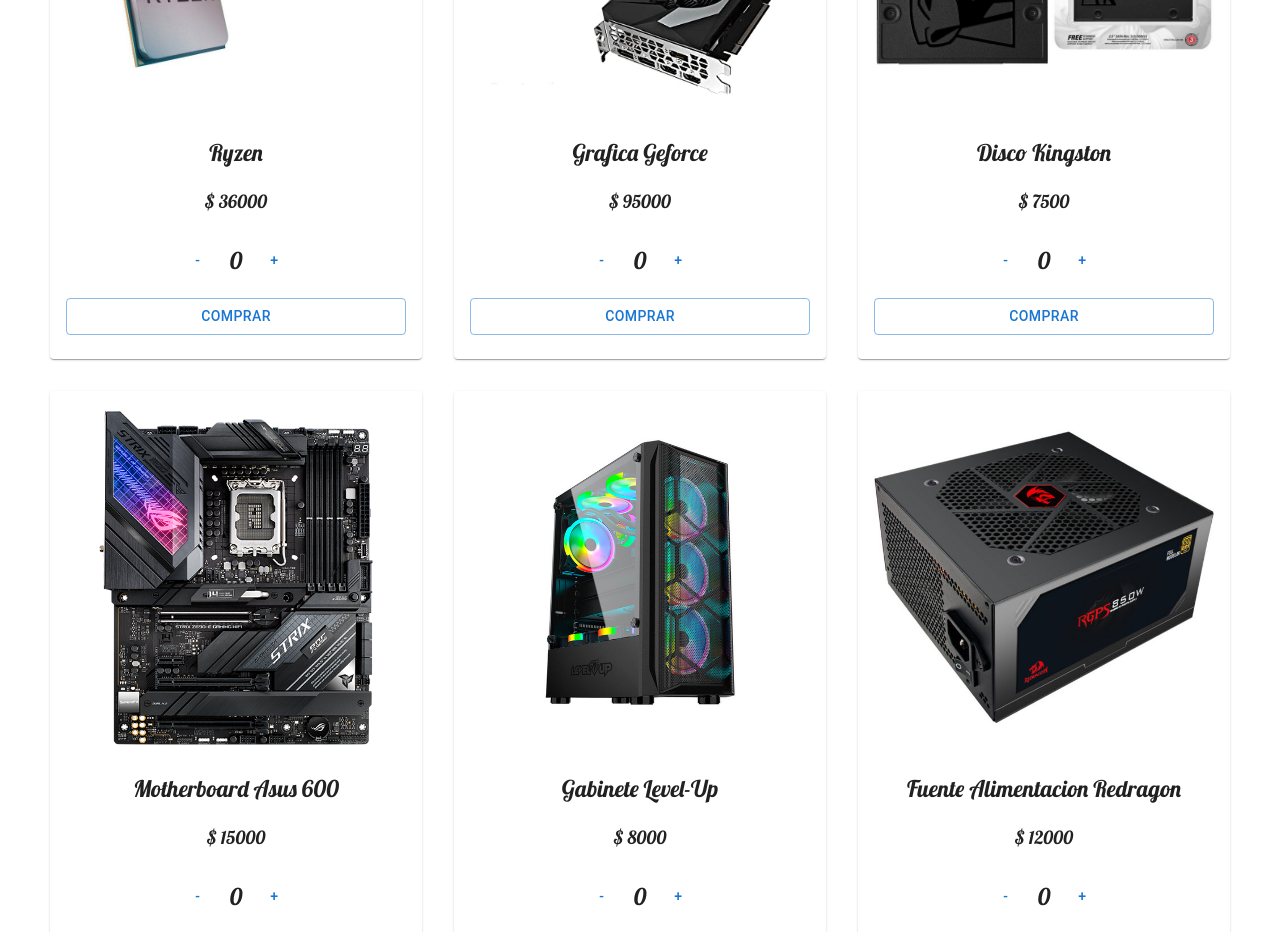
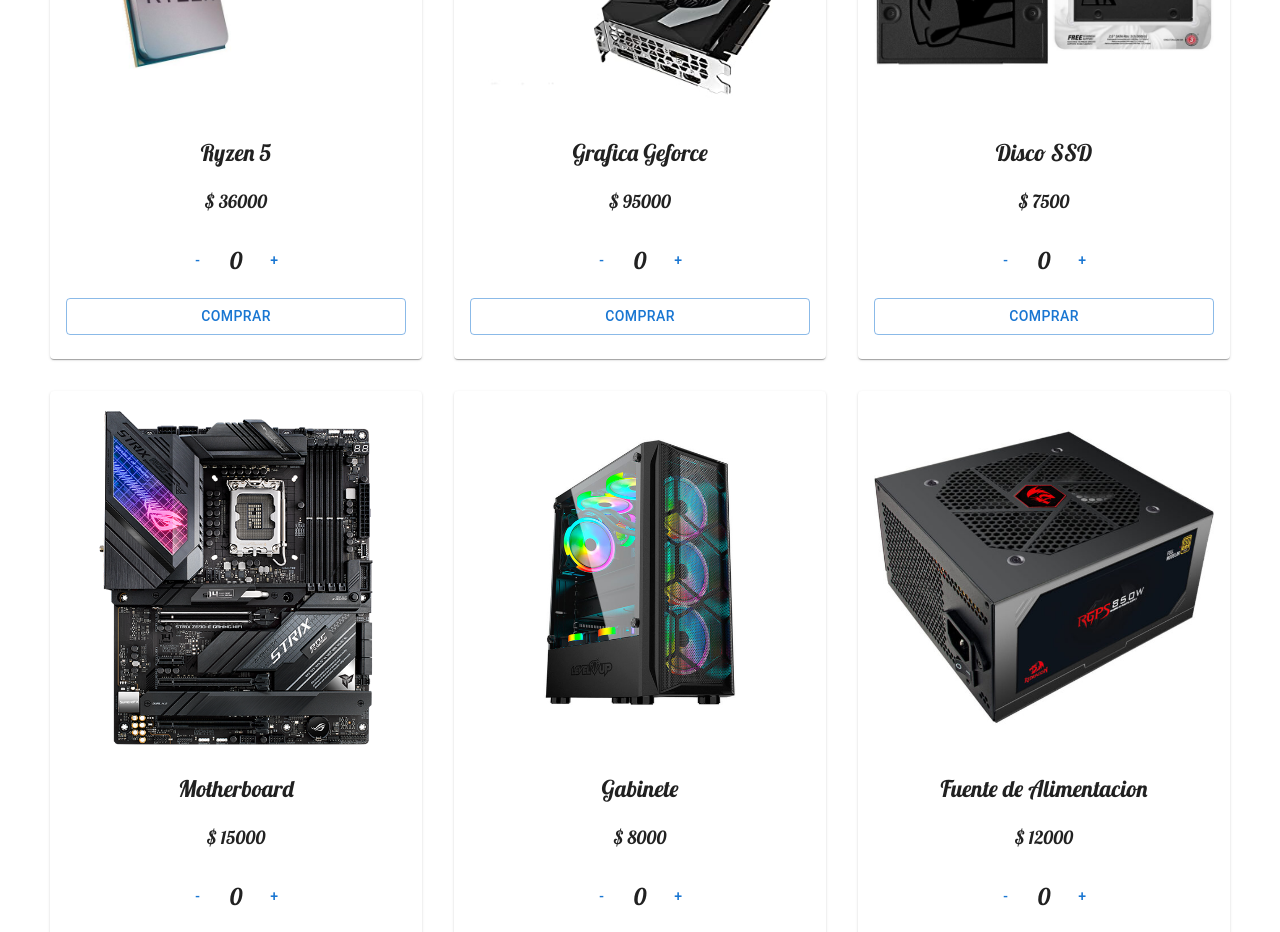
Before and after one commit to vjbc94/Luxon-React, a React (Create React App) app: page / in a window 1280 px wide. Shown: the part 440-1372 px from the top of the page. Built offline with nearby package versions, Linux system fonts and the light colour scheme.

Commit message:
Promises, asincronia

```diff
--- a/package.json
+++ b/package.json
@@ -12,6 +12,7 @@
     "@testing-library/user-event": "^13.5.0",
     "react": "^18.1.0",
     "react-dom": "^18.1.0",
+    "react-router-dom": "^6.3.0",
     "react-scripts": "^5.0.1",
     "web-vitals": "^2.1.4"
   },
--- a/src/App.js
+++ b/src/App.js
@@ -1,15 +1,16 @@
 import './App.css';
 import NavBar from './components/NavBar/NavBar';
 import CardList from './components/CardList/CardList';
+import productos from './components/Item/ItemList';
+
 
 function App() {
   return (
     <div className="App">
       <NavBar/>
       <div className='Card-pantalla'>
-        <CardList titulo = {'PRODUCTOS'}/>
+        <CardList titulo = {'PRODUCTOS'} products={productos}/>
       </div>
-
     </div>
   );
 }
--- a/src/components/CardList/CardList.js
+++ b/src/components/CardList/CardList.js
@@ -1,73 +1,21 @@
 import CardItem from '../Card/Card'
 import { Grid } from '@mui/material';
 
-const CardList = ({ titulo }) => {
-    const productos = [
-        {
-            titulo: 'Ryzen 5',
-            precio: 36000,
-            imagen: 'raizen.png',
-            stock: 7,
-            id: 1
-        },
-        {
-            titulo: 'Grafica Geforce',
-            precio: 95000,
-            imagen: 'gforce.jpg',
-            stock: 7,
-            id: 2
-        },
-        {
-            titulo: 'Disco SSD',
-            precio: 7500,
-            imagen: 'ssd.jpg',
-            stock: 7,
-            id: 3
-        },
-        {
-            titulo: 'Motherboard',
-            precio: 15000,
-            imagen: 'asus-600.png',
-            stock: 7,
-            id: 4
-        },
-        {
-            titulo: 'Gabinete',
-            precio: 8000,
-            imagen: 'gabinete.jpg',
-            stock: 7,
-            id: 5
-        },
-        {
-            titulo: 'Fuente de Alimentacion',
-            precio: 12000,
-            imagen: 'redragon.jpg',
-            stock: 7,
-            id: 6
-        },
-    ]
+const CardList = ({ titulo, products }) => {
+
     return (
         <>
             <h2>{titulo}</h2>
             <Grid container spacing={4} >
-                <Grid item md={4}>
-                    <CardItem titulo={"Ryzen"} precio={36000} imagen={"raizen.png"} stock={7} id={1} />
-                </Grid>
-                <Grid item md={4}>
-                    <CardItem titulo={"Grafica Geforce"} precio={95000} imagen={"gforce.jpg"} stock={7} id={2}/>
-                </Grid>
-                <Grid item md={4}>
-                    <CardItem titulo={"Disco Kingston"} precio={7500} imagen={"ssd.jpg"} stock={7} id={3} />
-                </Grid>
-                <Grid item md={4}>
-                    <CardItem titulo={"Motherboard Asus 600"} precio={15000} imagen={"asus-600.png"} stock={7} id={4} />
-                </Grid>
-                <Grid item md={4}>
-                    <CardItem titulo={"Gabinete Level-Up"} precio={8000} imagen={"gabinete.jpg"} stock={7} id={5} />
-                </Grid>
-                <Grid item md={4}>
-                    <CardItem titulo={"Fuente Alimentacion Redragon"} precio={12000} imagen={"redragon.jpg"} stock={7}  id={6} />
-                </Grid>
+                {
+                    products.map(({ titulo, precio, imagen, id, stock }) => {
+                        return (
+                            <Grid item md={4} key={id}>
+                                <CardItem titulo={titulo} precio={precio} imagen={imagen} stock={stock} />
+                            </Grid>
+                        )
+                    })
+                }
             </Grid>
         </>
     )
--- /dev/null
+++ b/src/components/Item/ItemList.js
@@ -0,0 +1,46 @@
+const productos = [
+    {
+        titulo: 'Ryzen 5',
+        precio: 36000,
+        imagen: 'raizen.png',
+        stock: 7,
+        id: 1
+    },
+    {
+        titulo: 'Grafica Geforce',
+        precio: 95000,
+        imagen: 'gforce.jpg',
+        stock: 7,
+        id: 2
+    },
+    {
+        titulo: 'Disco SSD',
+        precio: 7500,
+        imagen: 'ssd.jpg',
+        stock: 7,
+        id: 3
+    },
+    {
+        titulo: 'Motherboard',
+        precio: 15000,
+        imagen: 'asus-600.png',
+        stock: 7,
+        id: 4
+    },
+    {
+        titulo: 'Gabinete',
+        precio: 8000,
+        imagen: 'gabinete.jpg',
+        stock: 7,
+        id: 5
+    },
+    {
+        titulo: 'Fuente de Alimentacion',
+        precio: 12000,
+        imagen: 'redragon.jpg',
+        stock: 7,
+        id: 6
+    },
+]
+
+export default productos
```
Also changed, not shown: src/components/Item/ItemListContainer.js (added, +31 -0 lines), 1 other file (tests, documents, lock files or other folders).
